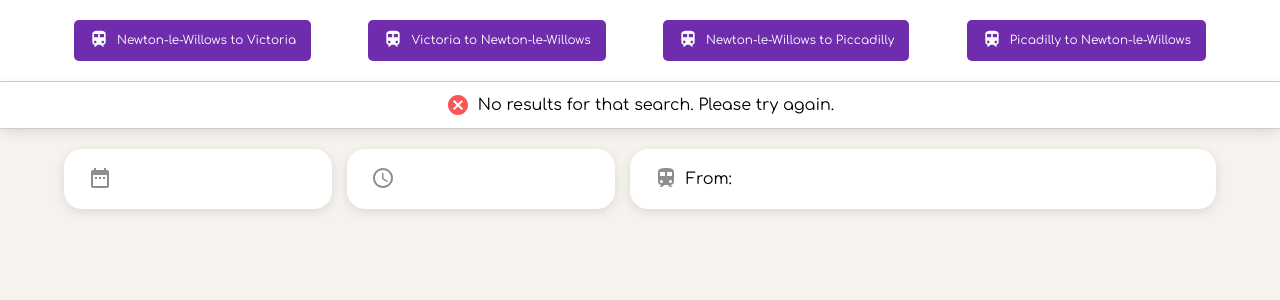
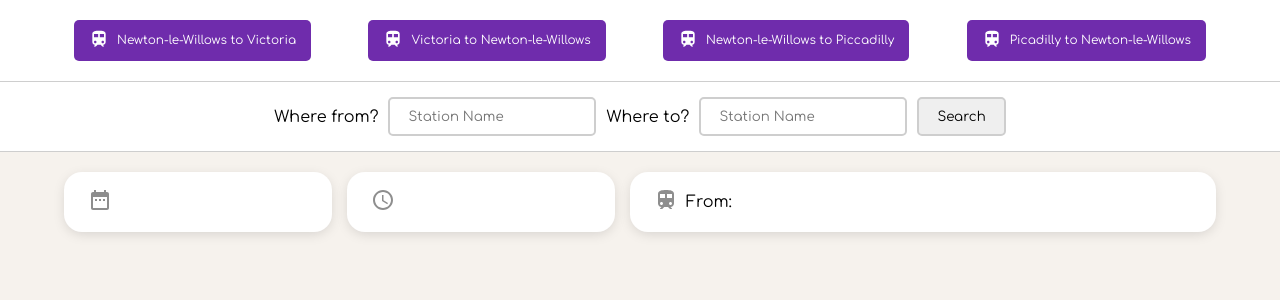
Before and after one commit to kieranphilipbrown/train-times-app, a React (Create React App) app: page / in a window 1280 px wide. Shown: the top 300 px of the page. Built offline with nearby package versions, Linux system fonts and the light colour scheme.

Commit message:
Set train fetch error back to true.

```diff
--- a/src/components/TrainList/TrainList.js
+++ b/src/components/TrainList/TrainList.js
@@ -37,7 +37,7 @@ class TrainList extends React.Component {
 		trainList: [],
 		stationFrom: '',
 		stationTo: '',
-		trainFetchError: true,
+		trainFetchError: false,
 		isLoading: false,
 		showModal: false,
 		selectedTrain: {},
@@ -137,7 +137,7 @@ class TrainList extends React.Component {
 						}
 					</div>
 
-					{/* <SearchContainer>
+					<SearchContainer>
 						<div style={pageWidth}>
 							<SearchForm onSubmit={this.handleSubmit}>
 								<SearchLabel htmlFor="stationfrom">Where from?</SearchLabel>
@@ -148,7 +148,7 @@ class TrainList extends React.Component {
 								<SearchButton>Search</SearchButton>
 							</SearchForm>
 						</div>
-					</SearchContainer> */}
+					</SearchContainer>
 
 					<ErrorMessage showErrorMessage={trainFetchError} />
 
```
